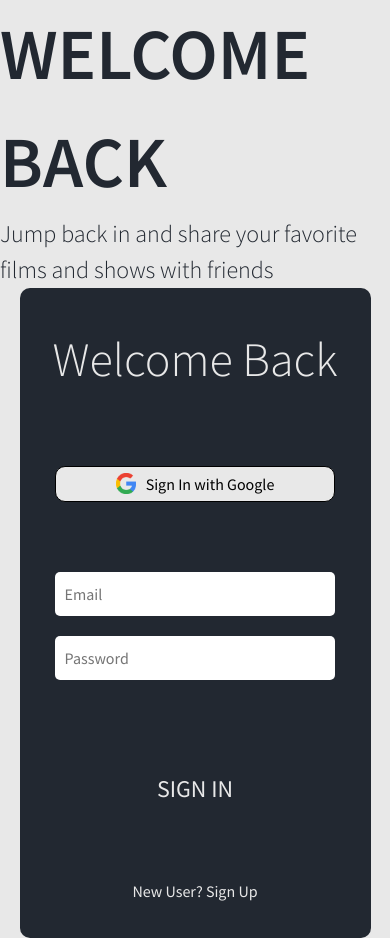
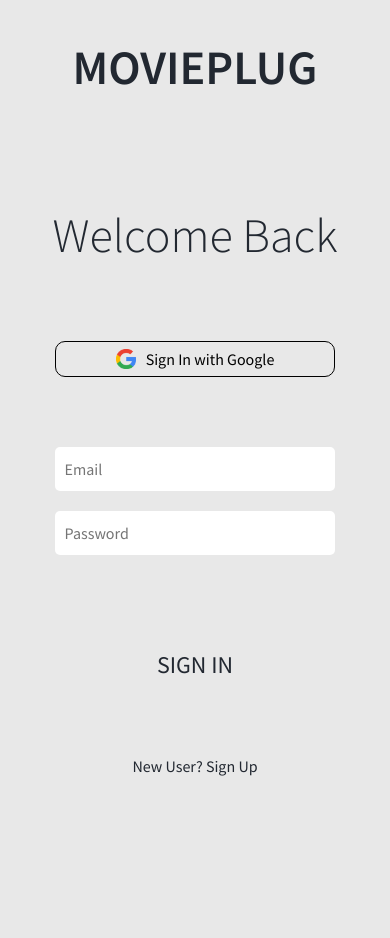
Before and after one commit to Ryurcia/Movieplug, a React (Create React App) app: page /SignIn in a window 390 px wide. After the commit the page ends 844 px from the top, so only its background shows below. Built offline with nearby package versions, Linux system fonts and the light colour scheme.

Commit message:
style: Media Queries for different display sizes

```diff
--- a/src/Components/SignInForm.jsx
+++ b/src/Components/SignInForm.jsx
@@ -7,7 +7,7 @@
 import googleIcon from '../img/google-icon.png';
 
 // Styles
-import { SignUpStyled, FormStyled } from '../Styled-Components/StyledForms'
+import { SignUpStyled,SignInStyled, FormStyled } from '../Styled-Components/StyledForms'
 
 
 export const SignInForm = () => {
@@ -84,7 +84,7 @@
 
 
     return (
-        <SignUpStyled>
+        <SignInStyled>
             <h1>Welcome Back</h1>
             <div className="options">
                 <button className='option-btn' onClick={googleSignUp}><img src={googleIcon} alt="" width='20px' /> Sign In with Google</button>
@@ -102,6 +102,6 @@
 
             <button className='logBtn' onClick={handleSubmit}>Sign In</button>
             <Link className='link-item' to='/'>New User? Sign Up</Link>
-        </SignUpStyled>
+        </SignInStyled>
     )
 }
--- a/src/Pages/SignInPage.jsx
+++ b/src/Pages/SignInPage.jsx
@@ -37,7 +37,7 @@
         >
             <AuthSignInStyled>
                 <SignInTitleStyled>
-                    <h1>Welcome Back</h1>
+                    <h1>Movieplug</h1>
                     <p>Jump back in and share your favorite films and shows with friends</p>
                 </SignInTitleStyled>
 
--- a/src/Styled-Components/AuthStyled.jsx
+++ b/src/Styled-Components/AuthStyled.jsx
@@ -8,6 +8,10 @@
 flex-wrap:wrap;
 justify-content:space-around;
 background-color:#F05454;
+
+@media screen and (max-width:834px) {
+flex-direction:column;
+}
 
 `
 
@@ -22,6 +26,21 @@
     font-size: 1.5rem;
     font-weight:300;
 }
+
+@media screen and (max-width: 1140px) {
+    h1 {
+        font-size: 3rem;
+    }
+    p {
+        display: none;
+    }
+}
+
+@media screen and (max-width: 650px) {
+    h1 {
+        color: #222831;
+    }
+}
 `
 
 
--- a/src/Styled-Components/StyledForms.jsx
+++ b/src/Styled-Components/StyledForms.jsx
@@ -3,8 +3,7 @@
 
 
 export const SignUpStyled = styled.div`
-height:724px;
-max-height:650px;
+height:650px;
 width:418px;
 max-width:90%;
 border:none;
@@ -61,6 +60,10 @@
     color:#E8E8E8;
     font-weight:400;
 }
+
+@media screen and (max-width: 650px) {
+    background-color:transparent;
+}
 `
 
 
@@ -88,3 +91,14 @@
     color:red;
 }
 `
+
+// Sign In Form
+export const SignInStyled = styled(SignUpStyled)`
+@media screen and (max-width:650px) {
+    h1,
+    .logBtn,
+    .link-item {
+        color:#222831;
+    }
+}
+`
```
